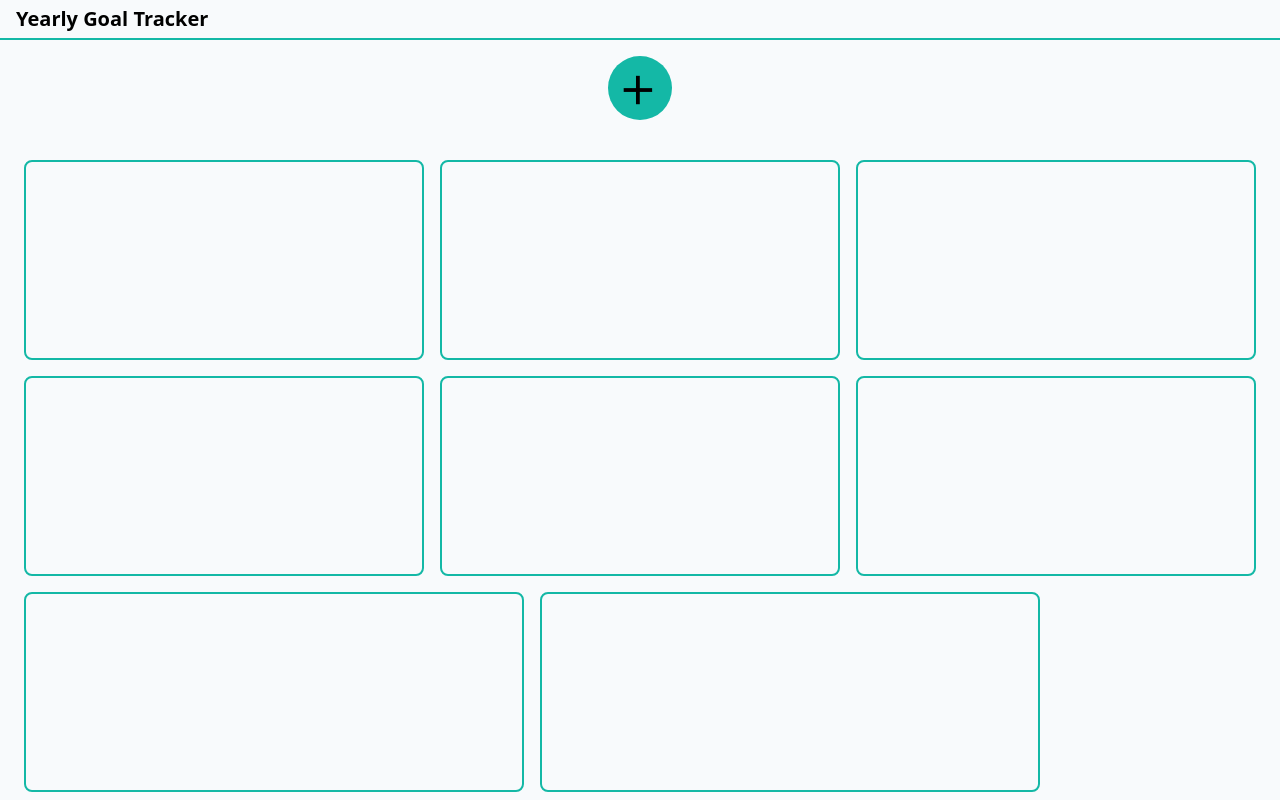
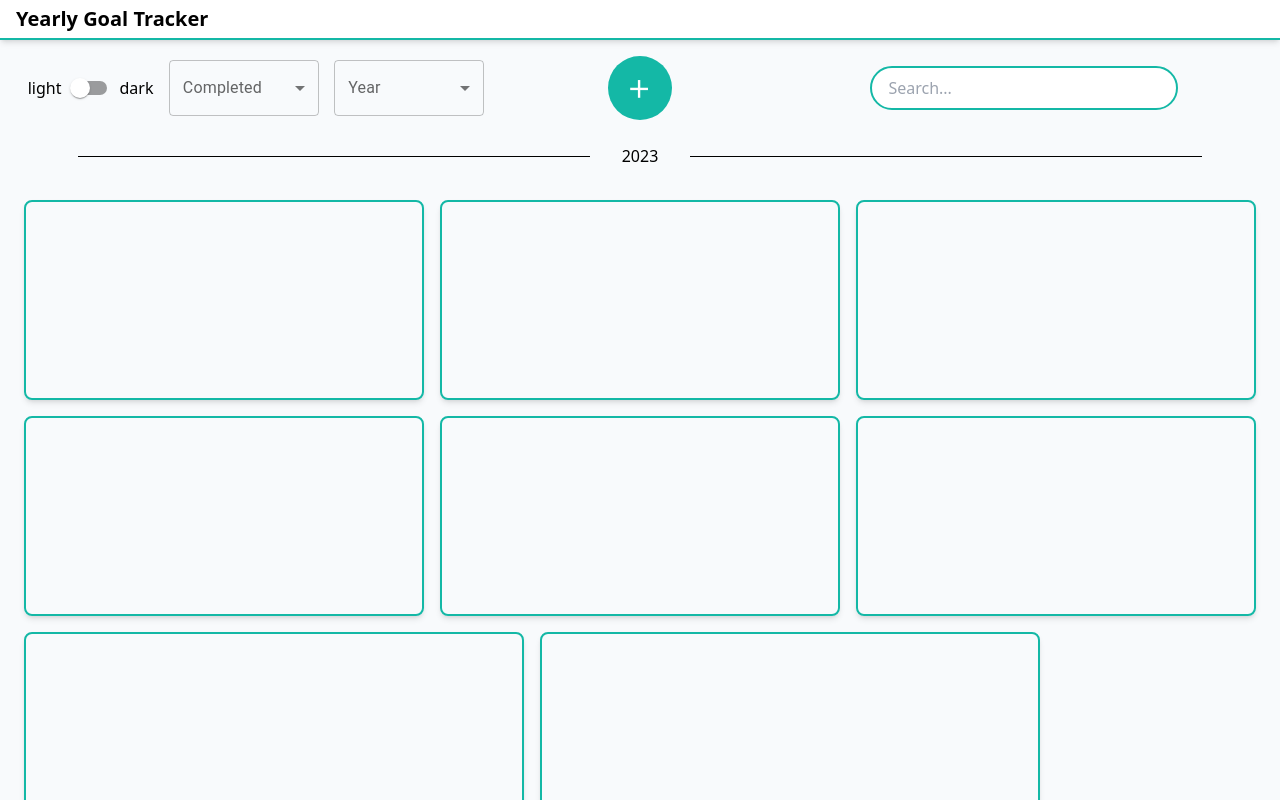
Before and after one commit to oOFaYOo/Yearly-goal-tracker, a React (Create React App) app: page / in a window 1280 px wide. Built offline with nearby package versions, Linux system fonts and the light colour scheme; the HTML template or start-up script is replaced by a standard one.

Commit message:
add filters and tile template

```diff
--- /dev/null
+++ b/src/components/SortingPanel/index.tsx
@@ -0,0 +1,50 @@
+import React from "react";
+import {FormControl, InputLabel, MenuItem, Select, Switch} from "@mui/material";
+
+const SortingPanel = ({years}:{years?:number[]}) => {
+
+    return (
+        <div className='flex items-center justify-around relative w-full gap-2 h-full'>
+            <div className='flex flex-row items-center'><p>light</p>
+            <Switch color="default"
+                    // checked={}
+                    // onChange={(e)=>{e.currentTarget.checked}}
+            />
+                <p>dark</p></div>
+            <FormControl className='w-[150px]'>
+                <InputLabel id="demo-simple-select-label">Completed</InputLabel>
+                <Select
+                    labelId="demo-simple-select-label"
+                    id="demo-simple-select"
+                    value={undefined}
+                    label="Completed"
+                    className='min-w-[70px]'
+                    onChange={() => {
+                    }}
+                >
+                    <MenuItem value={10}>1 → 100</MenuItem>
+                    <MenuItem value={20}>100 ← 1</MenuItem>
+                    <MenuItem value={30}>not sorted</MenuItem>
+                </Select>
+            </FormControl>
+            <FormControl className='w-[150px]'>
+                <InputLabel id="demo-simple-select-label">Year</InputLabel>
+                <Select
+                    labelId="demo-simple-select-label"
+                    id="demo-simple-select"
+                    value={undefined}
+                    label="Year"
+                    className='min-w-[70px]'
+                    onChange={() => {
+                    }}
+                >
+                    <MenuItem value={10}>2023</MenuItem>
+                    <MenuItem value={20}>2022</MenuItem>
+                    <MenuItem value={30}>2021</MenuItem>
+                </Select>
+            </FormControl>
+        </div>
+    )
+}
+
+export default SortingPanel;
--- a/src/components/Tile/index.tsx
+++ b/src/components/Tile/index.tsx
@@ -4,7 +4,8 @@ const Tile = () => {
 
     return (
         <div
-            className='flex justify-center items-center grow min-w-[300px] max-w-[500px] h-[200px] rounded-lg border-2 border-teal-500'>
+            className='flex shadow-md justify-center items-center grow min-w-[300px]
+             max-w-[500px] h-[200px] rounded-lg border-2 border-teal-500'>
 
         </div>
     )
--- a/src/pages/Main/index.tsx
+++ b/src/pages/Main/index.tsx
@@ -1,18 +1,33 @@
 import React from 'react';
 import Tile from "../../components/Tile";
+import SortingPanel from "../../components/SortingPanel";
+import { Icon } from '@mui/material';
 
 const Main = () => {
 
     return (
         <div className="absolute overflow-y-auto h-[100vh] w-[100vw] bg-slate-50">
-            <header className="w-full h-[5vh] flex items-center border-b-2 border-teal-500">
+            <header className="w-full shadow-md h-[5vh] flex items-center bg-white border-b-2 border-teal-500">
                 <p className='ml-4 text-xl font-sans font-semibold'>Yearly Goal Tracker</p>
             </header>
-            <div className='flex justify-center items-center py-4'>
-                <button
-                    className='bg-teal-500 font-mono rounded-full h-16 w-16 hover:scale-105 active:scale-100 text-5xl'>
-                    <p className='rotate-45'>✕︎</p>
-                </button>
+            <div className='flex justify-between items-center py-4 h-24'>
+                <div className='flex px-6 items-center justify-center relative w-[40%] h-full'>
+                    <SortingPanel />
+                </div>
+                <div className='flex grow justify-center'>
+                    <button
+                        className='select-none bg-teal-500 font-mono rounded-full h-16 w-16 text-white hover:scale-105 active:scale-100 text-3xl'>
+                        <p className='rotate-45'>✕︎</p>
+                    </button>
+                </div>
+                <div className='flex justify-center relative items-center w-[40%] h-full'>
+                    <input type={'text'} placeholder={'Search...'} className='outline-none w-[60%] h-[70%] rounded-full align-middle px-4 border-2 border-teal-500'/>
+                </div>
+            </div>
+            <div className='my-2 flex flex-row justify-center items-center'>
+                <div className='h-[1px] w-[40%] bg-black'></div>
+                <div className='mx-8'>2023</div>
+                <div className='h-[1px] w-[40%] bg-black'></div>
             </div>
             <div className='p-6 flex flex-wrap gap-4 '>
                 <Tile /><Tile /><Tile /><Tile /><Tile /><Tile /><Tile /><Tile />
```
Also changed, not shown: package.json (+10 -5 lines), 1 other file (tests, documents, lock files or other folders).
